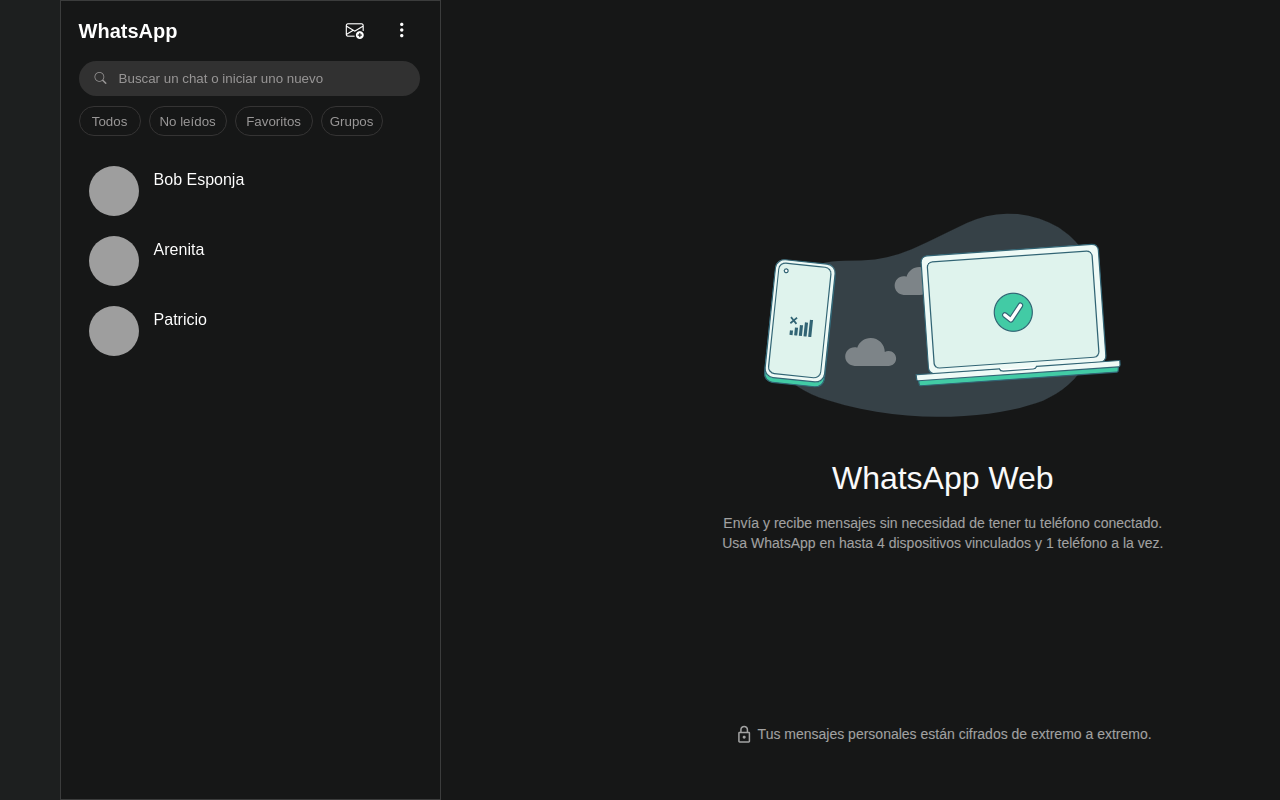
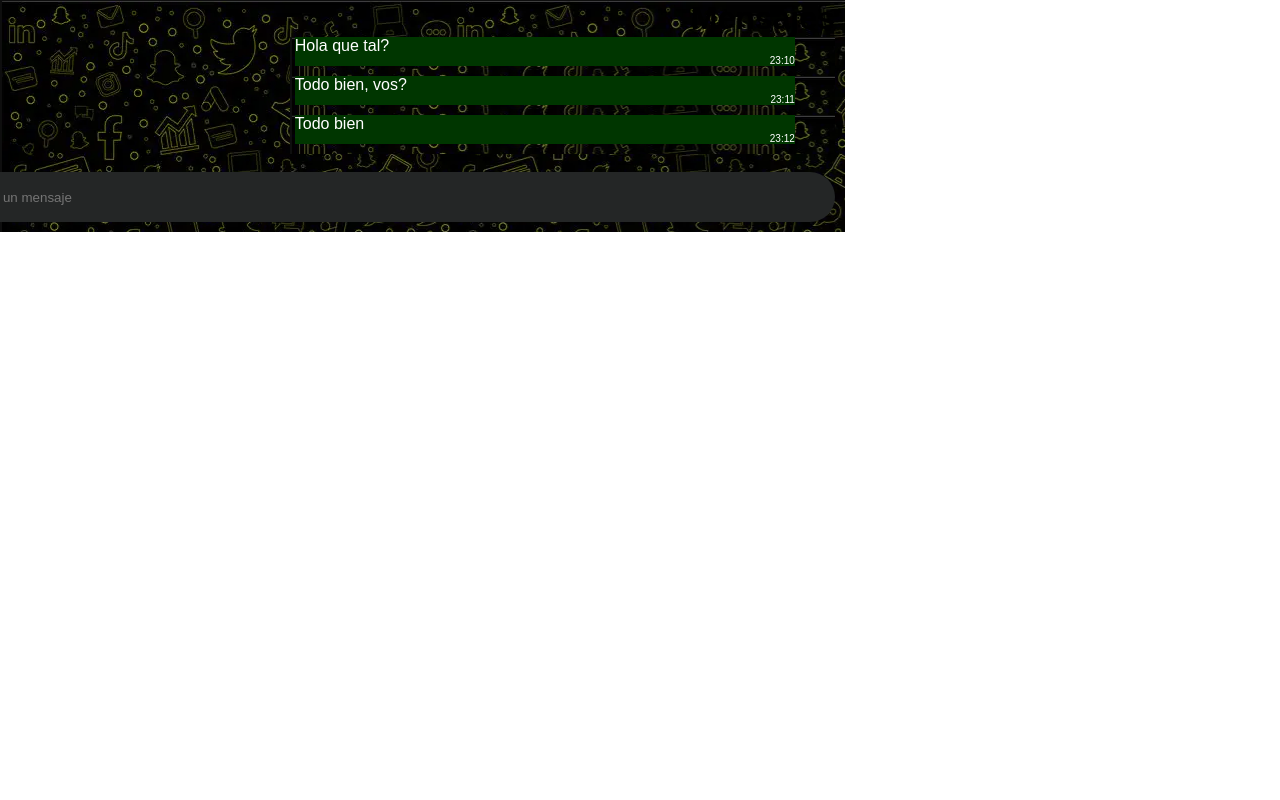
Before and after one commit to sofiaAguirre20/Trabajo-Practico-Final-FRONTED, a React (Vite) app: page /contact/1/messages in a window 1280 px wide. Built offline with nearby package versions, Linux system fonts and the light colour scheme; grey boxes are pictures that could not be loaded.

Commit message:
panel de contactos con estilos

```diff
--- a/src/App.jsx
+++ b/src/App.jsx
@@ -1,6 +1,7 @@
 import { useState } from 'react'
 import HomePageContacts from './Components/HomePageContacts/HomePageContacts'
 import { Route, Routes } from 'react-router'
+import MessagesScreen from './Screens/MessagesScreen/MessagesScreen'
 
 
 
@@ -8,7 +9,19 @@
 
   return (
       <div>
-        <HomePageContacts/>
+        <Routes>
+            <Route
+              path='/'
+              element={<HomePageContacts/>}
+            />
+            <Route
+              path='/contact/:contact_id/messages'
+              element={<MessagesScreen/>}
+            />
+
+
+        </Routes>
+
       </div>
 
   )
--- a/src/Components/ContactItem/ContactItem.jsx
+++ b/src/Components/ContactItem/ContactItem.jsx
@@ -5,16 +5,14 @@
 const ContactItem = ({contact}) =>{
 
     return(
-        <div className='contact'>
+        <Link to = {`/contact/${contact.id}/messages`} className='contact'>
             <div className='name-contact-container'>
                 <span>{contact.name}</span>
             </div>
             <div className='profile-photo-container'>
                 <img src = {contact.avatar} className='profile-photo'/>
             </div>
-
-
-        </div>
+        </Link>
     )
 }
 
--- a/src/Components/HomePageContacts/HomePageContacts.css
+++ b/src/Components/HomePageContacts/HomePageContacts.css
@@ -223,5 +223,6 @@
 .img-container{
     background-image: url("../../IMG/fondo-wpp.png");
     width: 66%;
+    /* visibility: hidden */
 
 }
--- /dev/null
+++ b/src/Components/Message/Message.css
@@ -0,0 +1,26 @@
+
+.chat-container{
+    background-image: url("../../IMG/fondo-chat.png");
+     width: 66%;
+
+     padding-inline: 10px;
+     display: flex;
+     flex-direction: column;
+     align-items: end;
+     padding-bottom: 10px;
+
+}
+.text-time-container{
+    background-color: rgb(0, 54, 0);
+    border: none;
+    color: white;
+    display: flex;
+    flex-direction: column;
+    width: 500px;
+    margin-inline: 30px;
+
+}
+.time{
+    text-align: end;
+    font-size: 10px;
+}
--- /dev/null
+++ b/src/Components/Message/Message.jsx
@@ -0,0 +1,15 @@
+import React from 'react'
+
+const Message = ({emisor, hora, id, texto, status}) => {
+    return(
+      <section className='chat-container'>
+        <div className='text-time-container'>
+          <p className='text'>{texto}</p>
+          <span className='time'>{hora}</span>
+        </div>
+
+      </section>
+    )
+}
+
+export default Message
--- /dev/null
+++ b/src/Components/MessageList/MessageList.jsx
@@ -0,0 +1,22 @@
+import React from 'react'
+import Message from '../Message/Message'
+
+const MessageList = ({messages}) =>{
+  const lista_mensajes = messages.map(
+    (message) => {
+      return(
+        <Message
+        key = {message.id}
+        emisor = {message.emisor}
+        hora = {message.hora}
+        id = {message.id}
+        texto = {message.texto}
+        status={message.status}
+        />
+      )
+  })
+
+  return (lista_mensajes)
+}
+
+export default MessageList
--- /dev/null
+++ b/src/Components/NewMessageForm/NewMessageForm.css
@@ -0,0 +1,18 @@
+#message{
+    width:  100%;
+    height: 50px;
+    background-color: blue;
+    border: none;
+    background-color: #242626;
+    border-radius: 30px;
+    padding-left: 20px;
+}
+.label-write-message{
+    visibility: hidden;
+}
+.write-message-container{
+    display: flex;
+    flex-direction: column;
+
+    width: 900px;
+}
--- /dev/null
+++ b/src/Components/NewMessageForm/NewMessageForm.jsx
@@ -0,0 +1,34 @@
+import React from 'react'
+import './NewMessageForm.css'
+
+const NewMessageForm = ({addNewMessage}) => {
+
+    const handleSubmitSendMessageForm = (event) =>{
+        event.preventDefault()
+        let new_message_text = event.target.message.value //event.target referencia al elemento del cual proviene el evento /message referencia al atributo name= 'message'del input /value referencia al valor que tenga el input al enviar el formulario
+        addNewMessage(new_message_text)
+        event.target.message.value = ''
+
+    }
+
+    const handleKeyDown = (event) => {
+      if (event.key === 'Enter') {
+        // Aquí puedes ejecutar la lógica deseada cuando se presiona Enter
+        console.log('Se presionó Enter');
+      }
+  };
+
+  return (
+    <form onSubmit={handleSubmitSendMessageForm}>
+              <div className='write-message-container'>
+                <label htmlFor='message' className='label-write-message'>Escribe mensaje:</label>
+                <input type='text' onKeyDown={handleKeyDown} placeholder='Escribe un mensaje' id='message' name='message' required />
+
+              </div>
+              {/* <button type='submit'>Enviar mensaje</button> */}
+    </form>
+
+  )
+}
+
+export default NewMessageForm
--- /dev/null
+++ b/src/Screens/MessagesScreen/MessagesScreen.jsx
@@ -0,0 +1,60 @@
+import React, { useState } from 'react'
+import MessageList from '../../Components/MessageList/MessageList'
+import { Link, NavLink, useParams } from 'react-router'
+import { getContactById } from '../../services/contactServices'
+import '../../Components/Message/Message.css'
+import NewMessageForm from '../../Components/NewMessageForm/NewMessageForm'
+
+const MessagesScreen =()=>{
+
+    const {contact_id} = useParams()
+
+
+	const contact_selected = getContactById(contact_id)
+
+
+    const [messages, setMessages] = useState(contact_selected.messages)
+
+    const deleteMessageById = (message_id) => {
+        const new_message_list = []
+        for(const message of messages){
+            if(message.id !== message_id){
+                new_message_list.push(message)
+            }
+        }
+
+        setMessages(new_message_list)
+    }
+
+    const addNewMessage = (text) => {
+
+		const new_mesage = {
+			emisor: 'YO',
+			hora: '11:10', //Investigar acerca de Date.
+			texto: text,
+			status: 'no-visto',
+			id: messages.length + 1
+		}
+		//Clonar la lista de mensajes (Porque: El clon al ser otra variable PERO NO UN ESTADO si lo vamos a poder mutar)
+		const cloned_messages_list = [...messages]
+		//Este push es valido porque no estamos mutando en estado 'messages' sino mas bien el clon de ese estado
+		cloned_messages_list.push(new_mesage)
+		setMessages(cloned_messages_list)
+	}
+
+
+    return(
+        <div className='chat-container'>
+
+            <h1>Mensajes</h1>
+            <MessageList messages = {messages}/>
+            {/*<button onClick = {() => deleteMessageById(1)}>Eliminar Mensaje</button>*/}
+            <NewMessageForm addNewMessage={addNewMessage}/>
+
+
+        </div>
+
+    )
+}
+
+export default MessagesScreen
--- a/src/main.jsx
+++ b/src/main.jsx
@@ -1,9 +1,11 @@
 
 import { createRoot } from 'react-dom/client'
 import App from './App.jsx'
+import { BrowserRouter } from 'react-router'
+createRoot(document.getElementById('root')).render(
+    <BrowserRouter>
+        <App />
+    </BrowserRouter>
 
-createRoot(document.getElementById('root')).render(
-
-    <App />
 
 )
```
Also changed, not shown: src/Components/HomePageContacts/HomePageContacts.jsx (+5 -2 lines), src/IMG/fondo-chat.png (added), src/Screens/ContactScreen.jsx (deleted).
